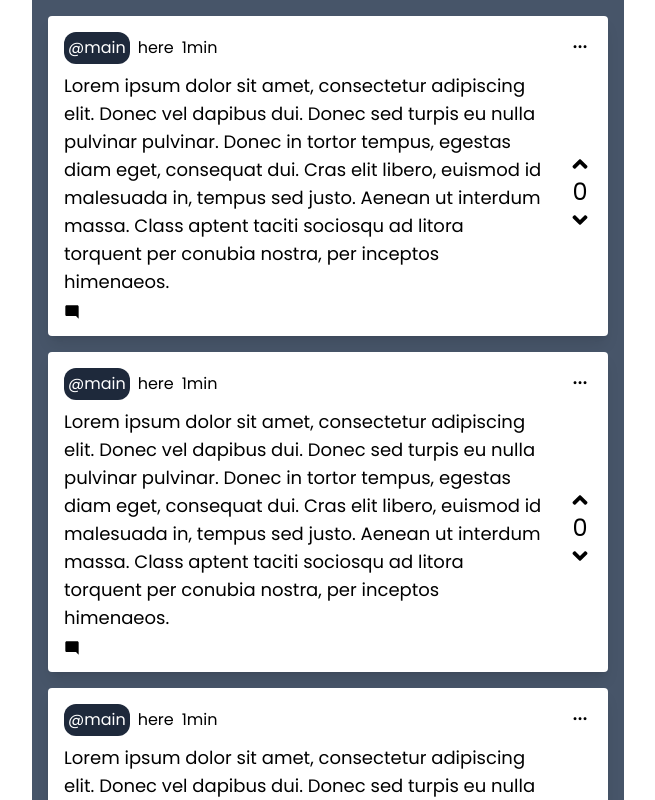
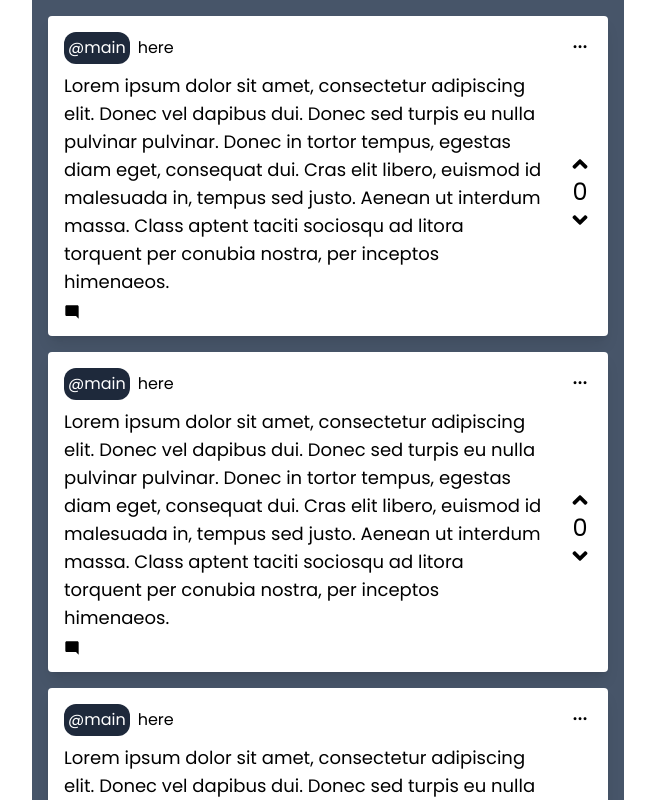
Before and after one commit to aeskerminen/overheard-frontend, a React (Vite) app: page / in a window 1280 px wide. Shown: the whole page, without its empty margins (312-967 px from the left). Built offline with nearby package versions, Linux system fonts and the light colour scheme.

Commit message:
add test post

```diff
--- a/src/App.jsx
+++ b/src/App.jsx
@@ -1,22 +1,36 @@
-import {useState} from "react"
+import { useEffect, useState } from "react"
 
 import { MdModeComment } from "react-icons/md";
 import { FaAngleDown } from "react-icons/fa";
 import { FaAngleUp } from "react-icons/fa";
 
+const testPost = {
+  location: 'here',
+  channel: 'main',
+  content: 'Lorem ipsum dolor sit amet, consectetur adipiscing elit. Donec vel dapibus dui. Donec sed turpis eu nulla pulvinar pulvinar. Donec in tortor tempus, egestas diam eget, consequat dui. Cras elit libero, euismod id malesuada in, tempus sed justo. Aenean ut interdum massa. Class aptent taciti sociosqu ad litora torquent per conubia nostra, per inceptos himenaeos.',
+  createdAt: '',
+}
+
 const Post = (props) => {
   const [post, setPost] = useState(undefined)
 
+  useEffect(() => {
+    setPost(props.post)
+  }, [props.post])
+
+  if (post === undefined)
+    return <div>Loading...</div>
+  else {
     return (
-    <div className="p-2 bg-white shadow-lg rounded self-center flex flex-row gap-4" style={{minWidth: '35rem', maxWidth: '35rem', maxHeight: '30rem'}}>
+      <div className="p-2 bg-white shadow-lg rounded self-center flex flex-row gap-4" style={{ minWidth: '35rem', maxWidth: '35rem', maxHeight: '30rem' }}>
         <div className="flex flex-col justify-between p-2 gap-2">
           <div className="flex items-center gap-2">
-          <p className="p-1 bg-slate-800 text-white rounded-xl text-md">@main</p>
-          <p>here</p>
-          <p>1min</p>
+            <p className="p-1 bg-slate-800 text-white rounded-xl text-md">@{post.channel}</p>
+            <p>{post.location}</p>
+            <p>{post.createdAt}</p>
           </div>
           <div className="">
-          <p className="text-lg">Lorem ipsum dolor sit amet, consectetur adipiscing elit. Donec vel dapibus dui. Donec sed turpis eu nulla pulvinar pulvinar. Donec in tortor tempus, egestas diam eget, consequat dui. Cras elit libero, euismod id malesuada in, tempus sed justo. Aenean ut interdum massa. Class aptent taciti sociosqu ad litora torquent per conubia nostra, per inceptos himenaeos.</p>
+            <p className="text-lg">{post.content}</p>
           </div>
           <div>
             <MdModeComment></MdModeComment>
@@ -34,14 +48,16 @@ const Post = (props) => {
     )
   }
 
+}
+
 const App = () => {
-  const [posts, setPosts] = useState([1,2,3,4,5,6])
+  const [posts, setPosts] = useState([1, 2, 3, 4, 5, 6])
 
-  return(
+  return (
     <div className="bg-white w-full h-full flex justify-center ">
       <div className=" bg-slate-600 p-4 flex flex-col flex-nowrap gap-4 overflow-y-scroll">
-        {posts.map(p =>
-            <Post></Post>
+        {posts.map((p, i) =>
+          <Post key={i} post={testPost}></Post>
         )}
       </div>
     </div>
```
Lines whose indentation alone changed are shown as unchanged.
